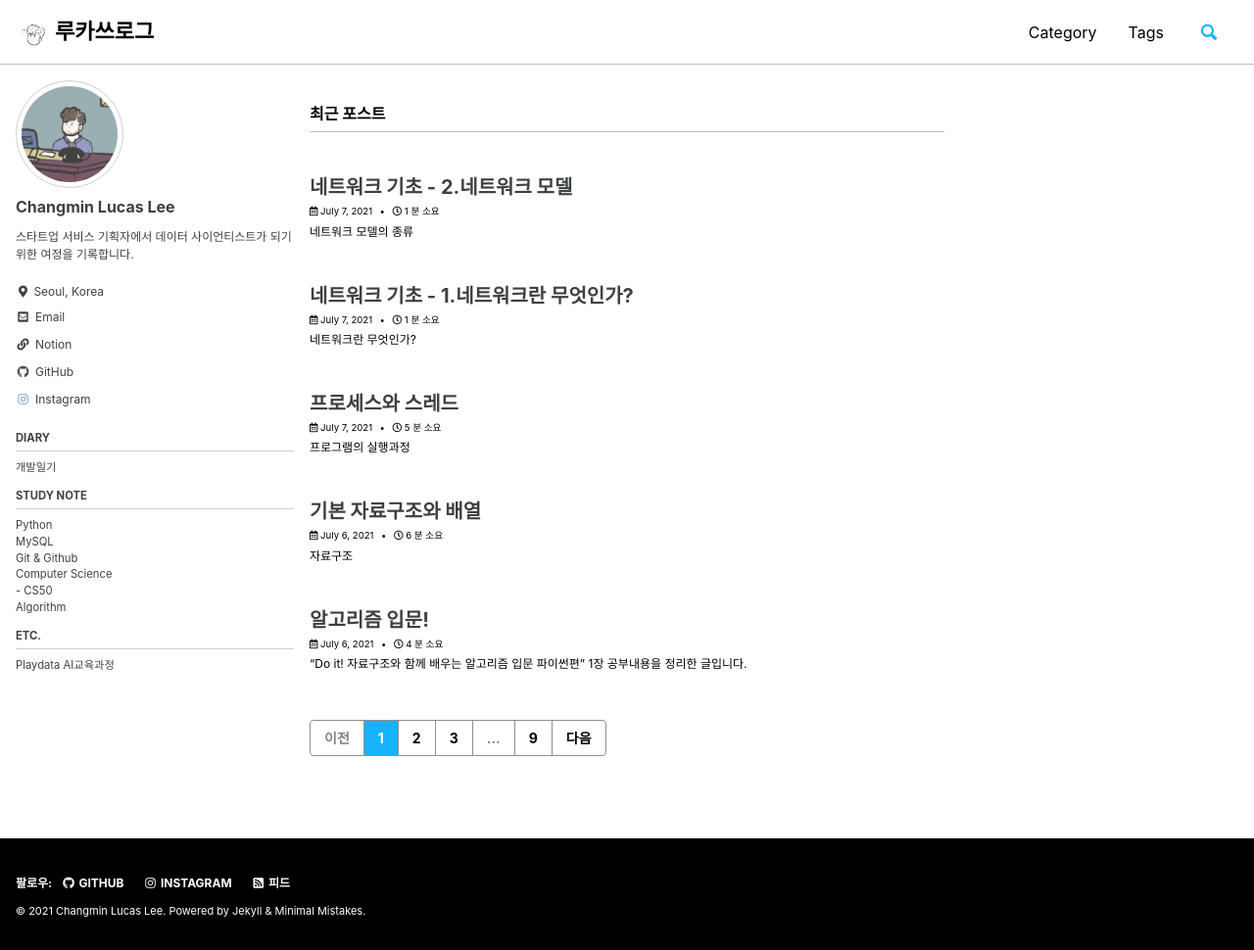
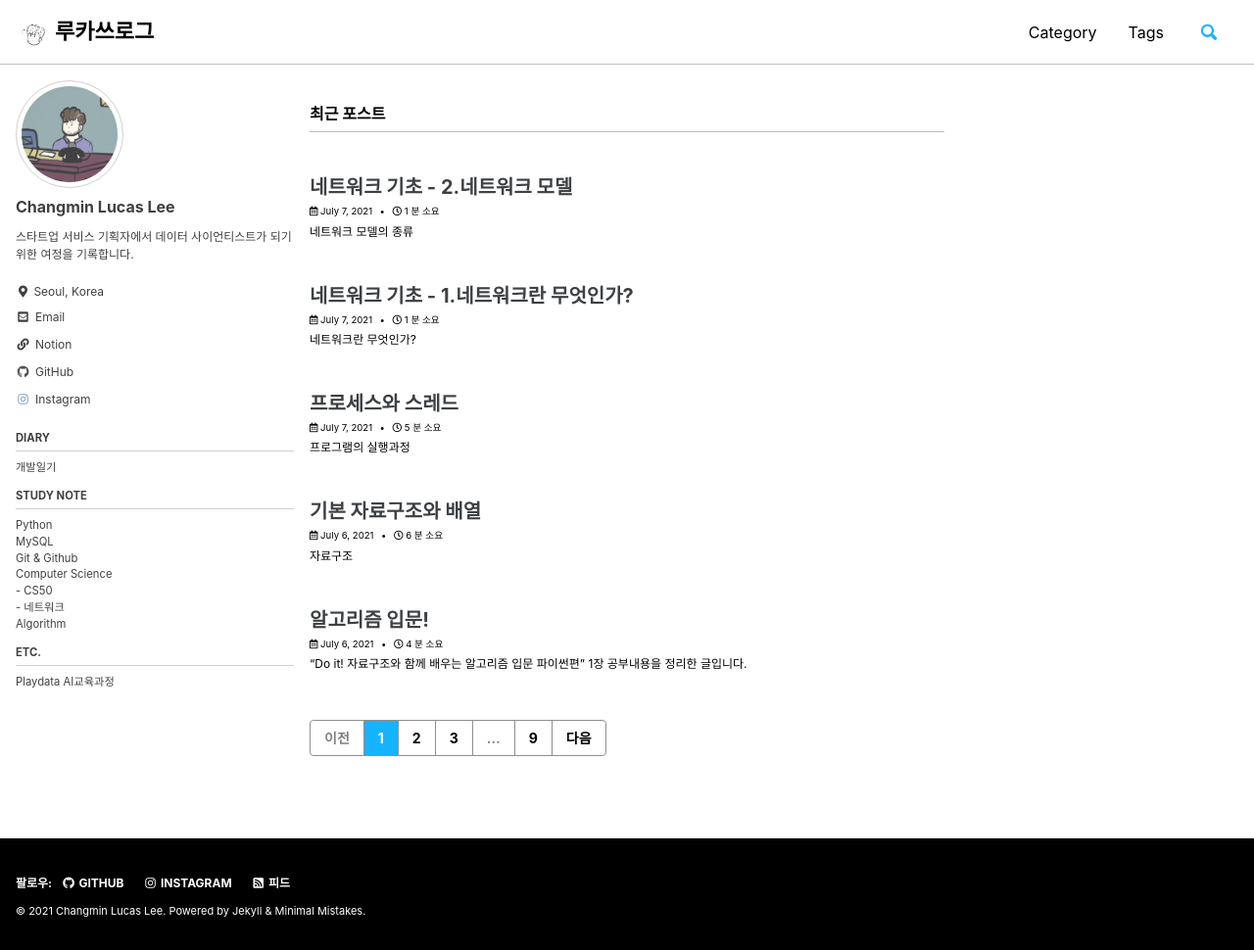
Before and after one commit to lucathree/lucathree.github.io, a Jekyll site: the page built from index.html, in a window 1280 px wide and 970 px high. Shown: the whole window at 98% size. Built offline with Jekyll 4.4.1, drawn with Linux system fonts in a browser that asks for light colours; cached includes are drawn as plain includes; the list of posts is cut into pages by our own code.

Commit message:
Update navigation.yml

```diff
--- a/_data/navigation.yml
+++ b/_data/navigation.yml
@@ -23,6 +23,8 @@ side:
          url: /study/cs/
        - title: "- CS50"
          url: /study/cs/cs50
+       - title: "- 네트워크"
+         url: /study/cs/network
        - title: "Algorithm"
          url: /study/algorithm/
 
```
